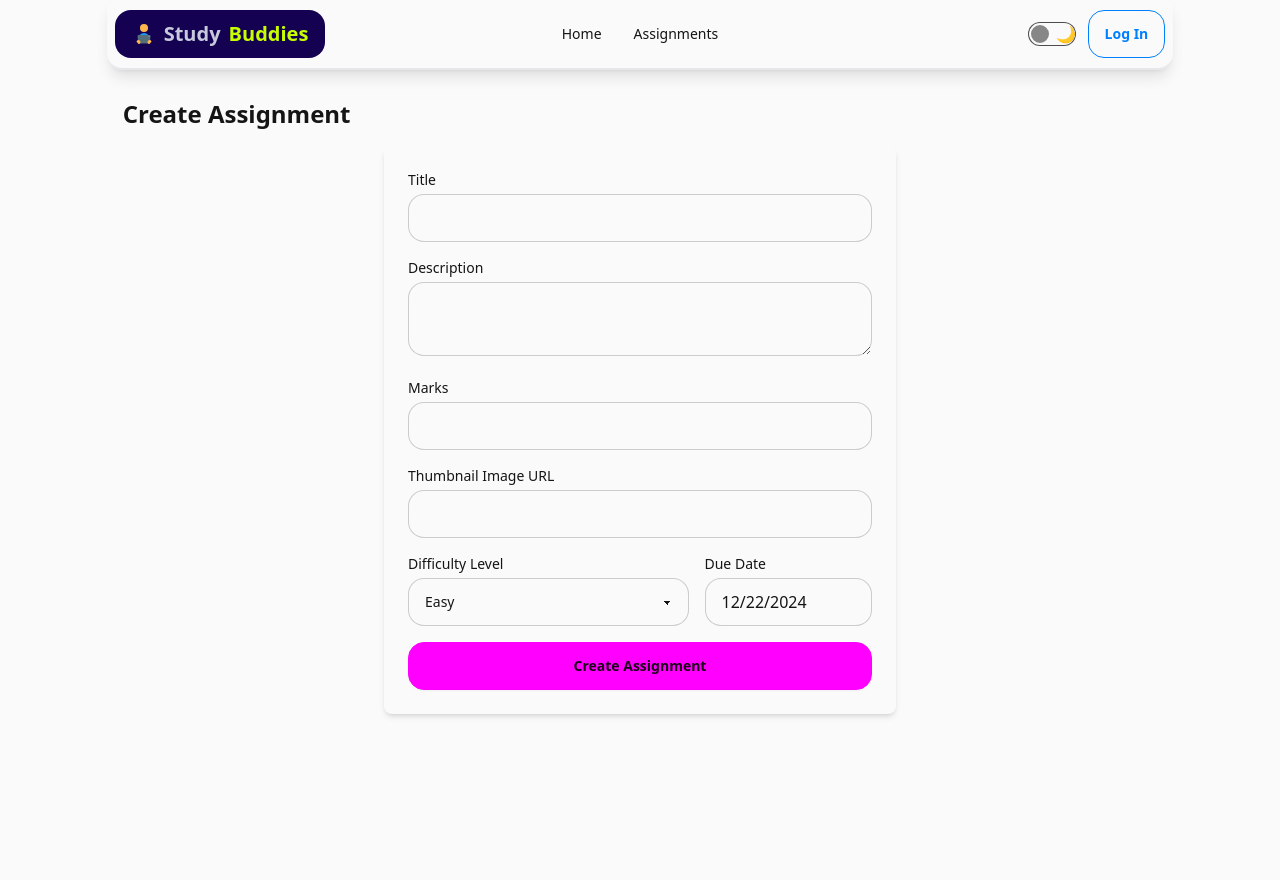
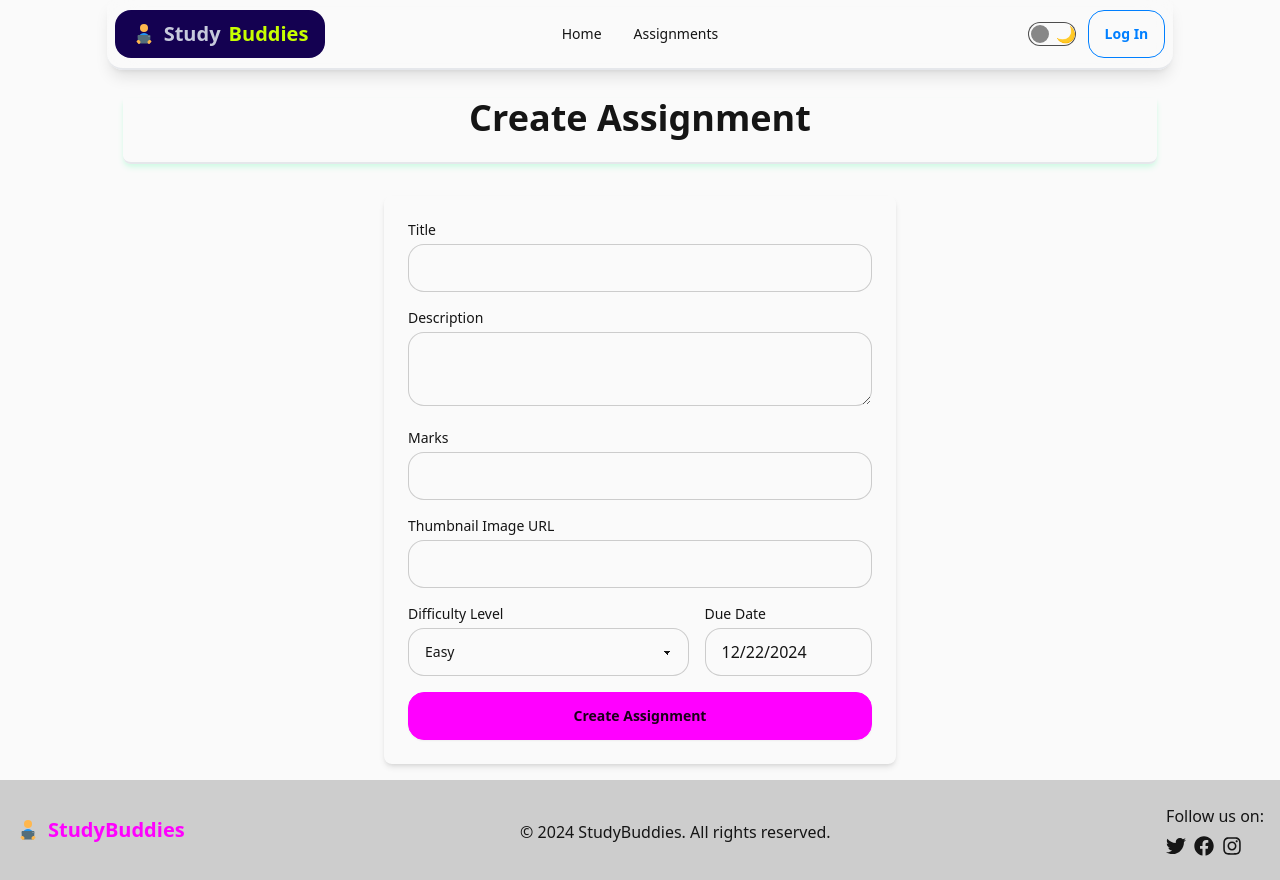
Before and after one commit to aka-azad/study-buddies, a React (Vite) app: page /create-assignment in a window 1280 px wide. Before the commit the page ends 800 px from the top, so only its background shows below. Built offline with nearby package versions, Linux system fonts and the light colour scheme; no server answers.

Commit message:
footer added, navbar reworked, create assignment done

```diff
--- /dev/null
+++ b/src/Components/Footer.jsx
@@ -0,0 +1,53 @@
+import { Link } from "react-router";
+import { FaTwitter, FaFacebook, FaInstagram } from "react-icons/fa";
+import { FcReadingEbook } from "react-icons/fc";
+
+const Footer = () => {
+  return (
+    <footer className="bg-base-300 text-base-content">
+      <div className="container mx-auto py-6 px-4 flex flex-col md:flex-row justify-between items-center space-y-4 md:space-y-0">
+        <div className="flex items-center space-x-2">
+          <FcReadingEbook className="text-2xl" />
+          <Link to="/" className="text-xl font-bold text-primary">
+            StudyBuddies
+          </Link>
+        </div>
+        <div className="text-center md:text-left">
+          <p className="mt-1">&copy; 2024 StudyBuddies. All rights reserved.</p>
+        </div>
+
+        <div className="text-center md:text-left">
+          <p className="mb-2">Follow us on:</p>
+          <div className="flex justify-center md:justify-start space-x-2">
+            <a
+              href="https://twitter.com"
+              target="_blank"
+              rel="noopener noreferrer"
+              className="link link-hover"
+            >
+              <FaTwitter className="text-xl" />
+            </a>
+            <a
+              href="https://facebook.com"
+              target="_blank"
+              rel="noopener noreferrer"
+              className="link link-hover"
+            >
+              <FaFacebook className="text-xl" />
+            </a>
+            <a
+              href="https://instagram.com"
+              target="_blank"
+              rel="noopener noreferrer"
+              className="link link-hover"
+            >
+              <FaInstagram className="text-xl" />
+            </a>
+          </div>
+        </div>
+      </div>
+    </footer>
+  );
+};
+
+export default Footer;
--- a/src/Components/Navbar.jsx
+++ b/src/Components/Navbar.jsx
@@ -31,7 +31,11 @@ const Navbar = () => {
       {/* Added opacity and blur classes */}
       <div className="navbar-start">
         <div className="dropdown">
-          <div tabIndex={0} role="button" className="btn btn-ghost lg:hidden">
+          <div
+            tabIndex={0}
+            role="button"
+            className="btn btn-ghost px-0 pr-1 lg:hidden"
+          >
             <svg
               xmlns="http://www.w3.org/2000/svg"
               className="h-5 w-5"
@@ -96,14 +100,16 @@ const Navbar = () => {
                   </li>
 
                   <li>
-                    <a>Logout</a>
+                    <button onClick={signOutUser} className="sm:hidden block">
+                      Logout
+                    </button>
                   </li>
                 </ul>
               </div>
             </div>
             <button
               onClick={signOutUser}
-              className="btn ml-3 btn-outline btn-info"
+              className="btn ml-3 btn-outline btn-info hidden sm:block"
             >
               Log Out
             </button>
--- a/src/Layout/Root.jsx
+++ b/src/Layout/Root.jsx
@@ -1,14 +1,17 @@
 import { Outlet } from "react-router";
 import Navbar from "../Components/Navbar";
+import Footer from "../Components/Footer";
 
 const Root = () => {
-    return (
-        <div className="w-10/12 mx-auto">
-            <Navbar/>
-            <Outlet/>
-
-        </div>
-    );
+  return (
+    <div>
+      <div className="sm:w-10/12 mx-auto">
+        <Navbar />
+        <Outlet />
+      </div>
+      <Footer />
+    </div>
+  );
 };
 
 export default Root;
--- a/src/Pages/CreateAssignment.jsx
+++ b/src/Pages/CreateAssignment.jsx
@@ -1,20 +1,50 @@
-import  { useState } from 'react';
-import DatePicker from 'react-datepicker';
-import 'react-datepicker/dist/react-datepicker.css';
+import { useContext, useState } from "react";
+import DatePicker from "react-datepicker";
+import "react-datepicker/dist/react-datepicker.css";
+import { AuthContext } from "../Context/AuthProvider";
+import axios from "axios";
+import { toast } from "react-toastify";
 
 const CreateAssignment = () => {
-  const [title, setTitle] = useState('');
-  const [description, setDescription] = useState('');
-  const [marks, setMarks] = useState('');
-  const [thumbnailURL, setThumbnailURL] = useState('');
-  const [difficulty, setDifficulty] = useState('easy');
+  const { user } = useContext(AuthContext);
+  const [title, setTitle] = useState("");
+  const [description, setDescription] = useState("");
+  const [marks, setMarks] = useState("");
+  const [thumbnailURL, setThumbnailURL] = useState("");
+  const [difficulty, setDifficulty] = useState("easy");
   const [dueDate, setDueDate] = useState(new Date());
-  const [message, setMessage] = useState('');
+  const [message, setMessage] = useState("");
+
+  const handleSubmit = (e) => {
+    e.preventDefault();
+    const assignmentData = {
+      title,
+      description,
+      marks,
+      thumbnailURL,
+      difficulty,
+      dueDate,
+      placedBy: user.email,
+    };
+
+    axios
+      .post("http://localhost:5000/assignments", assignmentData)
+      .then((res) => {
+        if (res?.data?.insertedId) {
+          toast.success("Assignment Created");
+        } else setMessage("Unable to Create Assignment");
+      });
+  };
 
   return (
     <div className="container mx-auto p-4">
-      <h1 className="text-2xl font-bold mb-4">Create Assignment</h1>
-      <form className="max-w-lg mx-auto  p-6 rounded-lg shadow-md">
+      <h1 className="text-4xl text-center font-bold border-b-2 rounded-b-lg shadow-md shadow-emerald-100 pb-6 mb-8">
+        Create Assignment
+      </h1>
+      <form
+        onSubmit={handleSubmit}
+        className="max-w-lg mx-auto  p-6 rounded-lg shadow-md"
+      >
         <div className="mb-4">
           <label className="block text-sm font-medium mb-1">Title</label>
           <input
@@ -45,7 +75,9 @@ const CreateAssignment = () => {
           />
         </div>
         <div className="mb-4">
-          <label className="block text-sm font-medium mb-1">Thumbnail Image URL</label>
+          <label className="block text-sm font-medium mb-1">
+            Thumbnail Image URL
+          </label>
           <input
             type="url"
             className="input input-bordered w-full"
@@ -56,7 +88,9 @@ const CreateAssignment = () => {
         </div>
         <div className="mb-4 flex space-x-4">
           <div className="flex-grow">
-            <label className="block text-sm font-medium mb-1">Difficulty Level</label>
+            <label className="block text-sm font-medium mb-1">
+              Difficulty Level
+            </label>
             <select
               className="select select-bordered w-full"
               value={difficulty}
@@ -77,7 +111,9 @@ const CreateAssignment = () => {
             />
           </div>
         </div>
-        <button type="submit" className="btn btn-primary w-full">Create Assignment</button>
+        <button type="submit" className="btn btn-primary w-full">
+          Create Assignment
+        </button>
       </form>
       {message && <p className="text-center mt-4">{message}</p>}
     </div>
```
